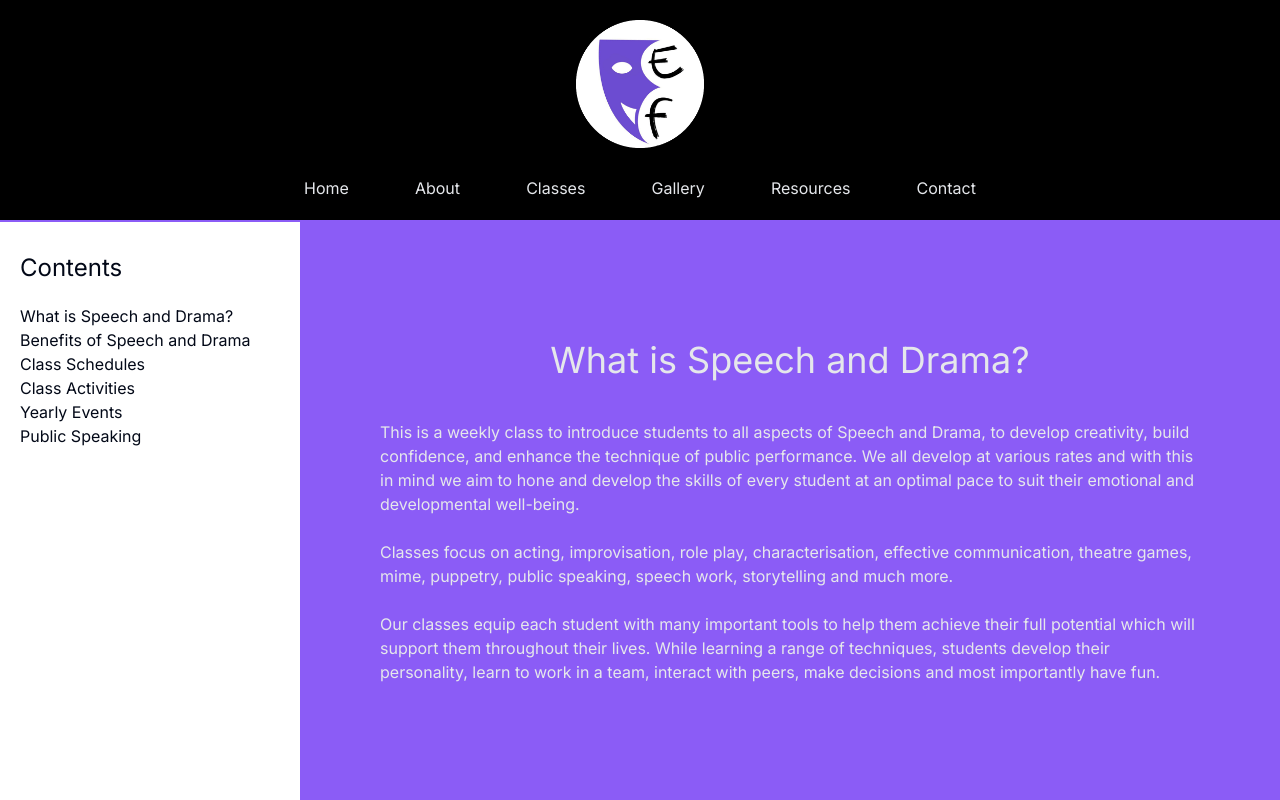
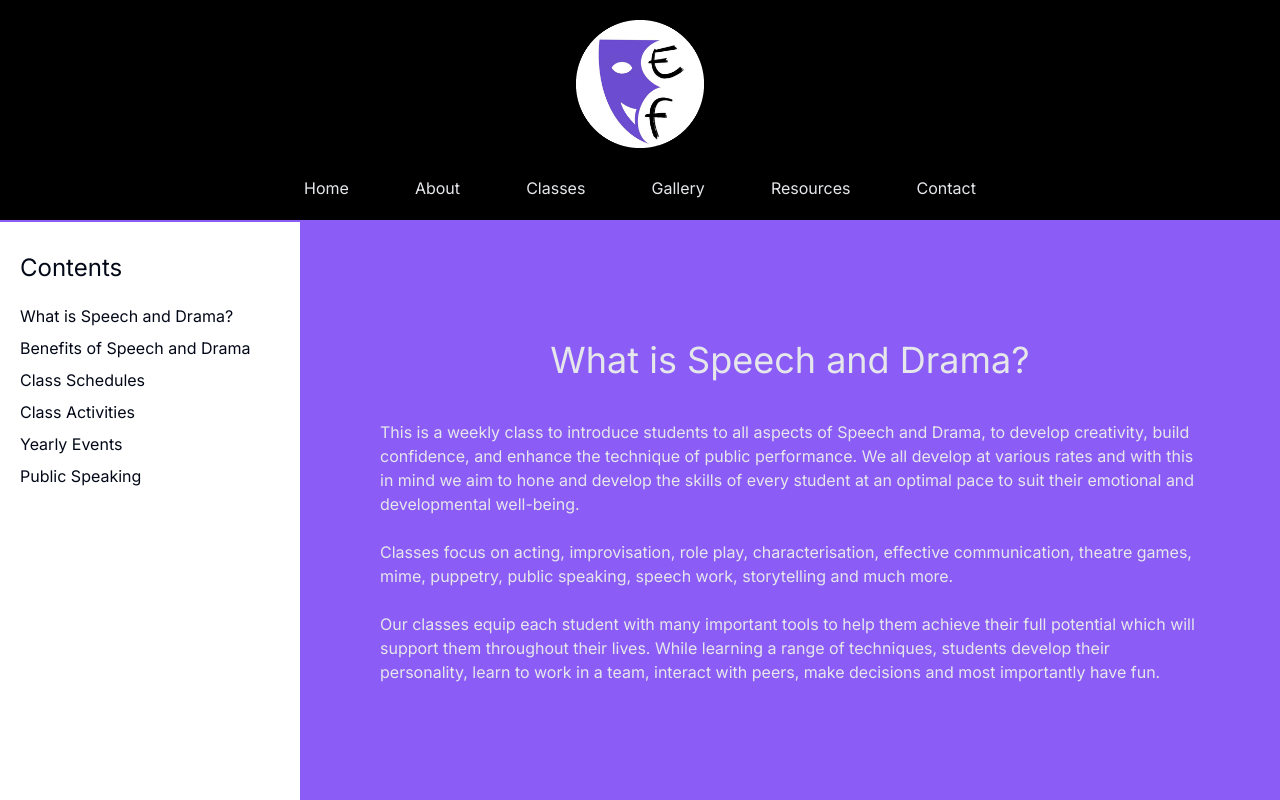
Before and after one commit to kailafitz/eileen-fitzgerald-school, a Next.js app: page /classes in a window 1280 px wide. Shown: the top 800 px of the page. Built offline with nearby package versions, Linux system fonts and the light colour scheme.

Commit message:
Link animations

```diff
--- a/app/classes/page.tsx
+++ b/app/classes/page.tsx
@@ -23,32 +23,46 @@ const Classes = () => {
         <p className="text-2xl mb-5">Contents</p>
         <Link
           href="/classes/#what-is-speech-and-drama"
-          className="hover:underline"
+          className="relative w-fit mb-2 block"
         >
+          <span className="after:w-full after:h-0.5 after:absolute after:block after:-bottom-1 after:left-0 after:bg-violet-500 after:scale-x-0 after:transition-all hover:after:scale-x-100">
             What is Speech and Drama?
+          </span>
         </Link>
-        <Link href="/classes/#benefits" className="hover:underline block">
+        <Link href="/classes/#benefits" className="relative w-fit mb-2 block">
+          <span className="after:w-full after:h-0.5 after:absolute after:block after:-bottom-1 after:left-0 after:bg-violet-500 after:scale-x-0 after:transition-all hover:after:scale-x-100">
             Benefits of Speech and Drama
+          </span>
         </Link>
         <Link
           href="/classes/#class-schedules"
-          className="hover:underline block"
+          className="relative w-fit mb-2 block"
         >
+          <span className="after:w-full after:h-0.5 after:absolute after:block after:-bottom-1 after:left-0 after:bg-violet-500 after:scale-x-0 after:transition-all hover:after:scale-x-100">
             Class Schedules
+          </span>
         </Link>
-        <Link href="/classes/#activities" className="hover:underline block">
+        <Link href="/classes/#activities" className="relative w-fit mb-2 block">
+          <span className="after:w-full after:h-0.5 after:absolute after:block after:-bottom-1 after:left-0 after:bg-violet-500 after:scale-x-0 after:transition-all hover:after:scale-x-100">
             Class Activities
+          </span>
         </Link>
-        <Link href="/classes/#yearly-events" className="hover:underline block">
+        <Link
+          href="/classes/#yearly-events"
+          className="relative w-fit mb-2 block"
+        >
+          <span className="after:w-full after:h-0.5 after:absolute after:block after:-bottom-1 after:left-0 after:bg-violet-500 after:scale-x-0 after:transition-all hover:after:scale-x-100">
             Yearly Events
+          </span>
         </Link>
         <Link
           href="/classes/#public-speaking"
-          className="hover:underline block"
+          className="relative w-fit mb-2 block"
         >
+          <span className="after:w-full after:h-0.5 after:absolute after:block after:-bottom-1 after:left-0 after:bg-violet-500 after:scale-x-0 after:transition-all hover:after:scale-x-100">
             Public Speaking
+          </span>
         </Link>
-        {/* </Container> */}
       </div>
       <div className="scrollable-col">
         <WhatIsSpeechAndDrama />
--- a/app/resources/page.tsx
+++ b/app/resources/page.tsx
@@ -91,9 +91,11 @@ const Resources = () => {
                       key={`${link.label}_${i}`}
                       href={link.link}
                       target="_blank"
-                      className="mb-3 hover:underline"
+                      className="mb-3 relative w-fit block"
                     >
-                      {link.label}
+                      <span className="after:w-full after:h-0.5 after:absolute after:block after:-bottom-1 after:left-0 after:bg-gray-200 after:scale-x-0 after:transition-all hover:after:scale-x-100">
+                        {link.label}
+                      </span>
                     </Link>
                   );
                 })}
--- a/components/custom/contactDetails.tsx
+++ b/components/custom/contactDetails.tsx
@@ -43,7 +43,7 @@ const ContactDetails = () => {
           >
             {contactMethod.icon}
             <span className="relative">
-              <span className="after:w-full after:h-0.5 after:absolute after:block after:bottom-0 after:left-0 after:bg-violet-500 after:scale-x-0 after:transition-all hover:after:scale-x-100">
+              <span className="after:w-full after:h-0.5 after:absolute after:block after:-bottom-0.5 after:left-0 after:bg-violet-500 after:scale-x-0 after:transition-all hover:after:scale-x-100">
                 {contactMethod.label}
               </span>
             </span>
--- a/components/custom/facebook.tsx
+++ b/components/custom/facebook.tsx
@@ -2,6 +2,7 @@ import React from "react";
 
 type Props = {
   size: number;
+  className?: string;
 };
 
 const FacebookIcon = (props: Props) => {
@@ -16,7 +17,7 @@ const FacebookIcon = (props: Props) => {
       strokeWidth="2"
       strokeLinecap="round"
       strokeLinejoin="round"
-      className="feather feather-facebook"
+      className={`feather feather-facebook ${props.className}`}
     >
       <path d="M18 2h-3a5 5 0 0 0-5 5v3H7v4h3v8h4v-8h3l1-4h-4V7a1 1 0 0 1 1-1h3z"></path>
     </svg>
--- a/components/custom/instagram.tsx
+++ b/components/custom/instagram.tsx
@@ -2,6 +2,7 @@ import React from "react";
 
 type Props = {
   size: number;
+  className?: string;
 };
 
 const InstagramIcon = (props: Props) => {
@@ -16,7 +17,7 @@ const InstagramIcon = (props: Props) => {
       strokeWidth="2"
       strokeLinecap="round"
       strokeLinejoin="round"
-      className="feather feather-instagram"
+      className={`feather feather-instagram ${props.className}`}
     >
       <rect x="2" y="2" width="20" height="20" rx="5" ry="5"></rect>
       <path d="M16 11.37A4 4 0 1 1 12.63 8 4 4 0 0 1 16 11.37z"></path>
--- a/components/custom/navigationBar.tsx
+++ b/components/custom/navigationBar.tsx
@@ -30,7 +30,7 @@ const NavigationBar = () => {
               <NavigationMenuItem key={link.label} className="relative">
                 <Link
                   href={link.link}
-                  className="text-gray-200 after:w-full after:h-0.5 after:absolute after:block after:bottom-0 after:left-0 after:bg-violet-500 after:scale-x-0 after:transition-all hover:after:scale-x-100"
+                  className="text-gray-200 after:w-full after:h-0.5 after:absolute after:block after:-bottom-0.5 after:left-0 after:bg-violet-500 after:scale-x-0 after:transition-all hover:after:scale-x-100"
                 >
                   {link.label}
                 </Link>
--- a/components/custom/testimonials.tsx
+++ b/components/custom/testimonials.tsx
@@ -61,7 +61,9 @@ const Testimonials = () => {
         {testimonials.map((testimonial, i) => {
           return (
             <AccordionItem key={`${testimonial.name}_${i}`} value={`item-${i}`}>
-              <AccordionTrigger>{testimonial.name}</AccordionTrigger>
+              <AccordionTrigger>
+                <span>{testimonial.name}</span>
+              </AccordionTrigger>
               <AccordionContent>{testimonial.testimonial}</AccordionContent>
             </AccordionItem>
           );
--- a/components/custom/yearlyEvents.tsx
+++ b/components/custom/yearlyEvents.tsx
@@ -50,8 +50,8 @@ const YearlyEvents = () => {
         <Table>
           <TableHeader>
             <TableRow>
-              <TableHead>Month(s)</TableHead>
-              <TableHead>Event</TableHead>
+              <TableHead className="w-36">Month(s)</TableHead>
+              <TableHead className="w-36">Event</TableHead>
               <TableHead>Description</TableHead>
             </TableRow>
           </TableHeader>
--- a/components/ui/accordion.tsx
+++ b/components/ui/accordion.tsx
@@ -24,12 +24,16 @@ const AccordionTrigger = React.forwardRef<
     <AccordionPrimitive.Trigger
       ref={ref}
       className={cn(
-        "flex flex-1 bg-violet-500 items-center justify-between p-4 font-medium transition-all text-gray-200 hover:underline [&[data-state=open]>svg]:rotate-180",
+        "flex flex-1 bg-violet-500 items-center justify-between p-4 font-medium transition-all text-gray-200 [&[data-state=open]>svg]:rotate-180 relative",
         className
       )}
       {...props}
     >
-      {children}
+      <span className="relative w-fit">
+        <span className="after:w-full after:h-0.5 after:absolute after:block after:-bottom-1 after:left-0 after:bg-gray-200 after:scale-x-0 after:transition-all hover:after:scale-x-100">
+          {children}
+        </span>
+      </span>
       <ChevronDown className="h-4 w-4 shrink-0 transition-transform duration-200" />
     </AccordionPrimitive.Trigger>
   </AccordionPrimitive.Header>
```
Also changed, not shown: components/custom/footer.tsx (+11 -5 lines). Lines whose indentation alone changed are shown as unchanged.
